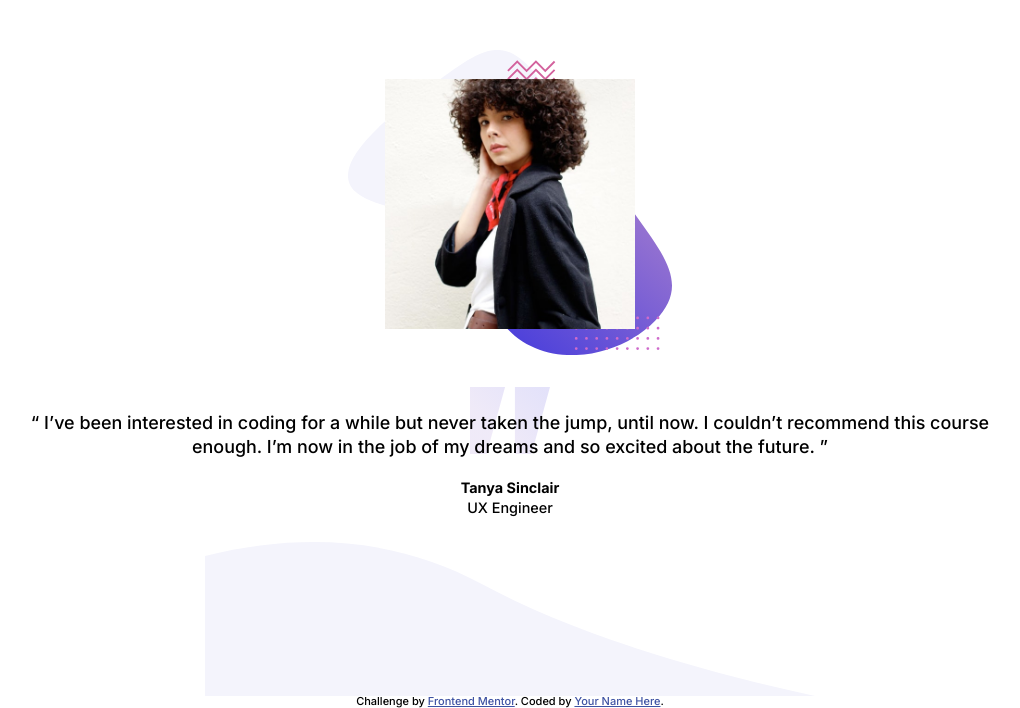
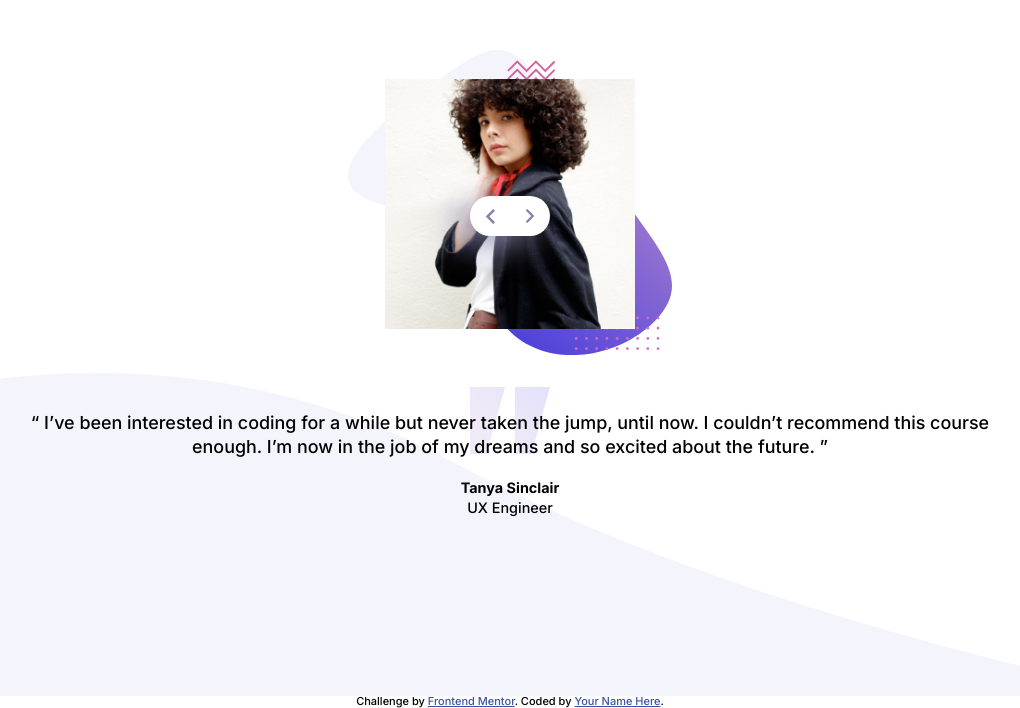
Before and after one commit to emjogale/testimonial-slider, a plain HTML site: page index.html in a window 1280 px wide. Shown: the part 104-812 px from the top of the page, without its empty margins (130-1150 px from the left). Drawn offline with Linux system fonts and the light colour scheme.

Commit message:
add in buttons and styles for them

```diff
--- a/index.html
+++ b/index.html
@@ -57,6 +57,10 @@
 						</div>
 					</div>
 				</div>
+				<div class="slider-buttons">
+					<div class="prev"></div>
+					<div class="next"></div>
+				</div>
 			</section>
 		</main>
 
--- a/style.css
+++ b/style.css
@@ -18,7 +18,8 @@ p {
 	display: flex;
 	justify-content: center;
 	align-items: center;
-	background: no-repeat bottom url(./images/pattern-curve.svg);
+	background: url(./images/pattern-curve.svg) no-repeat bottom;
+	background-size: contain;
 	padding: 2rem;
 }
 
@@ -75,6 +76,32 @@ p {
 	font-weight: 500;
 }
 
+.slider-buttons {
+	box-shadow: -15px 10px 30px 1px rgba(133, 133, 172, 0.75);
+	width: 80px;
+	height: 40px;
+	border-radius: 25px;
+	background-color: white;
+	position: absolute;
+	top: 300px;
+	left: 50%;
+	transform: translateX(-50%);
+}
+.prev,
+.next {
+	position: absolute;
+	width: 50%;
+	height: 100%;
+	background: url(./images/icon-prev.svg) no-repeat center center;
+	background-size: 10px;
+}
+
+.next {
+	left: 50%;
+	background: url(./images/icon-next.svg) no-repeat center center;
+	background-size: 10px;
+}
+
 .slide-2 {
 	display: none;
 }
```
